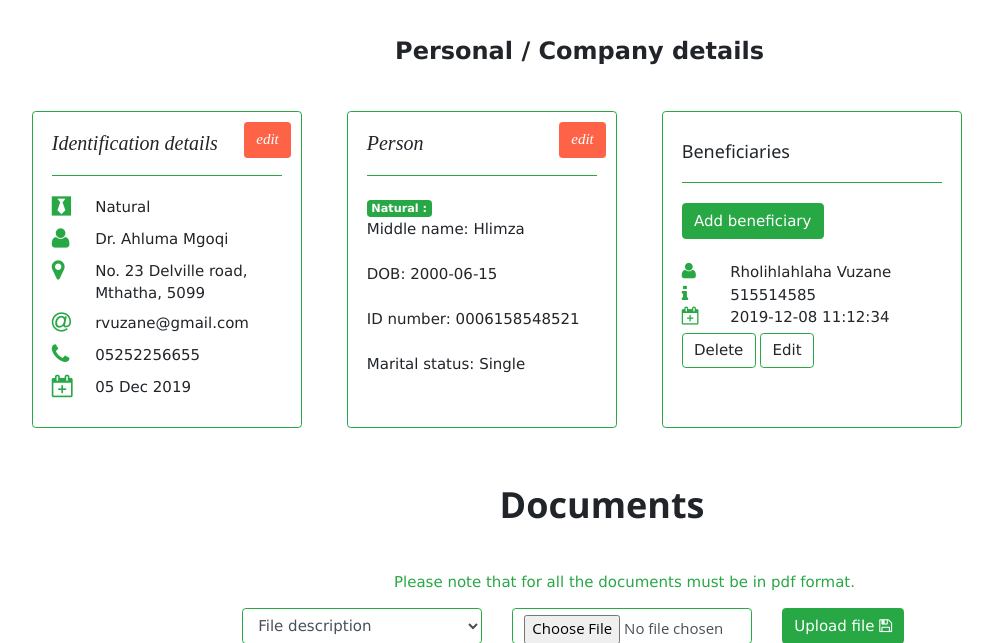
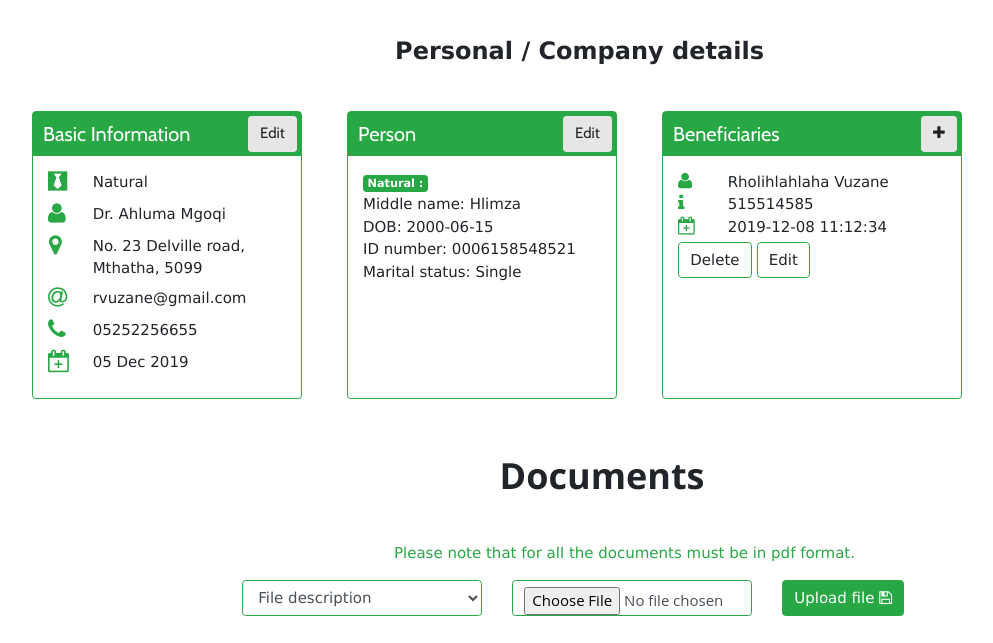
Before and after one commit to masibulelemgoqi/kunokhar-ctp, a PHP site: page /view/work_on_client.php?client_id=12 in a window 1280 px wide. Shown: the part 56-699 px from the top of the page, without its empty margins (38-1031 px from the left). Run offline with PHP 8.4, Linux system fonts and the light colour scheme; the visitor is signed in with stand-in values (Sample User, id 1); data comes from the database, SQL or seed files in the repository; some libraries are stand-ins or nearby versions; some web fonts are replaced.

Commit message:
Styled a lot of pages

```diff
--- a/public/css/style.css
+++ b/public/css/style.css
@@ -2,6 +2,7 @@
 @import url('../fonts/FrontPageNeue.woff');
 @import url('../fonts/junegull.ttf');
 @import url('../fonts/Timeline.ttf');
+@import url('https://fonts.googleapis.com/css?family=Cabin&display=swap');
 
 @font-face {
     font-family: 'prataregular';
@@ -30,7 +31,7 @@ div.upload input {
 .form-control::placeholder {
   font-size: 0.95rem;
   color: #aaa;
-  font-style: italic;
+  font-style: normal;
 }
 
 
@@ -50,10 +51,16 @@ div.upload input {
 .login input {
     background-color: transparent;
     color: white;
+    padding: 0.6em;
+    width: 100%;
+    border: 1px solid #e6e6e6;
+    border-radius: 5px;
 }
 
 .login input:focus {
     background-color: transparent;
+    color: #fff;
+    outline: none;
 }
 
 page {
@@ -211,14 +218,49 @@ textarea
     background: #ffffcc;
 }
 
-.edit_btn
-{
-  background-color: tomato;
-  color: white;
-  position: absolute;
-  right: 10px;
-  top: 10px;
-  transition: 0.6s ease;
+label {
+	font-family: 'Cabin', sans-serif;
+	font-weight: bold;
+}
+
+.card-title {
+	background-color: #28a745;
+	font-family: 'Cabin', sans-serif;
+	font-weight: 550;
+	padding: 0.5em;
+	color: #fff;
+}
+
+.card-text {
+	padding: 1em;
+}
+
+.edit_btn {
+	background-color: #e6e6e6;
+	color: #222;
+	position: absolute;
+	right: 4px;
+	top: 4px;
+	transition: 0.6s ease;
+}
+
+.edit_btn:hover {
+	background-color: #fff !important;
+	color: #222 !important;
+}
+
+.add-btn {
+	background-color: #e6e6e6;
+	color: #222;
+	position: absolute;
+	right: 4px;
+	top: 4px;
+	transition: 0.6s ease;
+}
+
+.add-btn:hover {
+	background-color: #fff !important;
+	color: #222 !important;
 }
 
 .text-tomato
--- a/view/beneficiary.php
+++ b/view/beneficiary.php
@@ -1,12 +1,12 @@
 <div class="card ml-5 border-success" style="width: 20rem;">
-  <div class="card-body">
-    <h5 class="card-title">Beneficiaries </h5><hr class="border-success">
-    <p class="card-text">
+  <div class="card-body p-0">
+    <h4 class="card-title m-0">Beneficiaries <button data-toggle="modal" class="btn add-btn" data-target="#addBeneficiary"><i class="fa fa-plus"></i></button></h4>
+    <div class="card-text">
 
  	  <div class="row ml-0">
 	  <div class="row ml-0">
  	  	<div class="text-center d-flex justify-content-center">
- 			<a href="" class="btn btn-success btn-rounded mb-4" data-toggle="modal" data-target="#addBeneficiary">Add beneficiary</a>
+
 		</div>
 			<div class="modal fade" id="addBeneficiary" tabindex="-1" role="dialog" aria-labelledby="myModalLabel"
 			  aria-hidden="true">
@@ -14,7 +14,7 @@
 			    <div class="modal-content">
 			      <form method="POST" action="">
 				      <div class="modal-header text-center">
-				        <h4 class="modal-title">Beneficiary information</h4>
+				        <h4 class="modal-title font-weight-bold">Beneficiary Information</h4>
 				        <button type="button" class="close" data-dismiss="modal" aria-label="Close">
 				          <span aria-hidden="true">&times;</span>
 				        </button>
@@ -27,21 +27,15 @@
 				          <input type="hidden" id="client_id" value="<?php print($_GET['client_id']);?>" class="form-control validate">
 
 				        <div class="md-form mb-3">
-				          <i class="fa fa-user prefix grey-text"></i>
-				          <input type="name" id="b_fname" class="form-control validate">
-				          <label data-error="wrong" data-success="right" for="fname">First name</label>
+				          <input type="name" id="b_fname" class="form-control validate" placeholder="First Name">
 				        </div>
 
 				        <div class="md-form mb-3">
-				          <i class="fa fa-user prefix grey-text"></i>
-				          <input type="name" id="b_lname" class="form-control validate">
-				          <label data-error="wrong" data-success="right" for="lname">Last name</label>
+				          <input type="name" id="b_lname" class="form-control validate" placeholder="Last Name">
 				        </div>
 
 				        <div class="md-form mb-3">
-				          <i class="fa fa-user prefix grey-text"></i>
-				          <input type="name" id="b_id_number" class="form-control validate">
-				          <label data-error="wrong" data-success="right" for="id_number">ID number</label>
+				          <input type="name" id="b_id_number" class="form-control validate" placeholder="ID Number">
 				        </div>
 
 				      </div>
@@ -105,7 +99,7 @@
 			    <div class="modal-content">
 			      <form method="POST" action="">
 				      <div class="modal-header text-center">
-				        <h4 class="modal-title w-100 font-weight-bold">Beneficiary information</h4>
+				        <h4 class="modal-title font-weight-bold">Beneficiary Information</h4>
 				        <button type="button" class="close" data-dismiss="modal" aria-label="Close">
 				          <span aria-hidden="true">&times;</span>
 				        </button>
@@ -117,21 +111,15 @@
 
 
 				        <div class="md-form mb-3">
-				          <i class="fa fa-user prefix grey-text"></i>
-				          <input type="name" id="b_fname<?php print($beneficiary['b_id']);?>" class="form-control validate" value="<?php print($beneficiary['b_fname']);?>">
-				          <label data-error="wrong" data-success="right" for="fname">First name</label>
+				          <input type="name" placeholder="First Name" id="b_fname<?php print($beneficiary['b_id']);?>" class="form-control validate" value="<?php print($beneficiary['b_fname']);?>">
 				        </div>
 
 				        <div class="md-form mb-3">
-				          <i class="fa fa-user prefix grey-text"></i>
-				          <input type="name" id="b_lname<?php print($beneficiary['b_id']);?>" class="form-control validate" value="<?php print($beneficiary['b_lname']);?>">
-				          <label data-error="wrong" data-success="right" for="lname">Last name</label>
+				          <input type="name" placeholder="Last Name" id="b_lname<?php print($beneficiary['b_id']);?>" class="form-control validate" value="<?php print($beneficiary['b_lname']);?>">
 				        </div>
 
 				        <div class="md-form mb-3">
-				          <i class="fa fa-user prefix grey-text"></i>
-				          <input type="name" id="b_id_number<?php print($beneficiary['b_id']);?>" class="form-control validate" value="<?php print($beneficiary['b_id_number']);?>">
-				          <label data-error="wrong" data-success="right" for="id_number">ID number</label>
+				          <input type="name" placeholder="ID Number" id="b_id_number<?php print($beneficiary['b_id']);?>" class="form-control validate" value="<?php print($beneficiary['b_id_number']);?>">
 				        </div>
 
 				      </div>
@@ -149,6 +137,6 @@
  	  	?>
 
  	  </div>
- 	</p>
+ 	</div>
 </div>
 </div>
--- a/view/identfication_details.php
+++ b/view/identfication_details.php
@@ -1,9 +1,9 @@
 <div class="card border border-success" style="width: 18rem;">
-	<div class="card-body">
+	<div class="card-body p-0">
 
-		<h4 class="card-title m-0" style="font-family: 'prataregular', Serif; font-style: italic; ">Identification details
-		<button class="btn edit_btn" onclick="update_identification(<?php echo $_GET['client_id'];?>);">edit</button>
-		</h4><hr class="border-success">
+		<h4 class="card-title m-0">Basic Information
+			<button class="btn edit_btn" onclick="update_identification(<?php echo $_GET['client_id'];?>);">Edit</button>
+		</h4>
 		<div class="card-text" id="view_ident">
 			<?php
 				$client_identification = $work->get_client($_GET['client_id']);
@@ -20,7 +20,7 @@
 			</div>
 
 			<div class="row mb-2">
-				<div class="col-sm-2">
+				<div class="col-sm-2 text-center">
 						<i class="fa fa-user text-success" style="font-size: 150%;"></i>
 				</div>
 
@@ -30,7 +30,7 @@
 
 			</div>
 			<div class="row mb-2">
-				<div class="col-sm-2">
+				<div class="col-sm-2 w3-center">
 						<i class="fa fa-map-marker text-success" style="font-size: 150%;"></i>
 				</div>
 
--- a/view/natural.php
+++ b/view/natural.php
@@ -1,16 +1,16 @@
 
 <div class="card ml-5 border-success" style="width: 18rem;">
-  <div class="card-body">
-    <h4 class="card-title m-0" style="font-family: 'prataregular', Serif; font-style: italic; ">Person <button class="btn edit_btn" id="edit_natural" style="margin-left: 50%;">edit</h4><hr class="border-success">
+  <div class="card-body p-0">
+    <h4 class="card-title m-0">Person <button class="btn edit_btn" id="edit_natural" style="margin-left: 50%;">Edit</h4>
     <div class="card-text" id="natural_view">
  	  <div class="row ml-0 badge badge-success">
  	  	<?php print($client_identification['client_person']." :");?>
  	  </div>
  	  <div class="row ml-0">
- 	  	<div>Middle name: <?php print(" ".$natural['n_middle_name']);?></div><br><br>
- 	  	<div>DOB: <?php print(" ".$natural['n_dob']);?></div><br><br>
- 	  	<div>ID number: <?php print(" ".$natural['n_id_number']);?></div><br><br>
- 	  	<div>Marital status: <?php print(" ".$natural['n_marital_status']);?></div><br><br>
+ 	  	<div>Middle name: <?php print(" ".$natural['n_middle_name']);?></div><br>
+ 	  	<div>DOB: <?php print(" ".$natural['n_dob']);?></div><br>
+ 	  	<div>ID number: <?php print(" ".$natural['n_id_number']);?></div><br>
+ 	  	<div>Marital status: <?php print(" ".$natural['n_marital_status']);?></div><br>
  	  	<?php
  	  		if($natural['n_marital_status'] == "Married")
  	  		{
@@ -25,25 +25,25 @@
  	  <div class="row ml-0 badge badge-success">
  	  	<?php print($client_identification['client_person']." :");?>
  	  </div>
- 	  <div class="row ml-0">
+ 	  <div class="row">
  	  	<div id="ne_status"></div>
  	  	<form action="" method="POST">
  	  		<input type="hidden" id="ne_id" value="<?php print($natural['n_id']);?>">
-	 	  	<div class="row mr-1">
+	 	  	<div class="row m-2">
 	 	  		<label>Middle name:</label>
-	 	  		<input type="name" id="ne_middle_name" value="<?php print($natural['n_middle_name']);?>" class="form-control mb-3 border-success" placeholder="middle name">
+	 	  		<input type="name" id="ne_middle_name" value="<?php print($natural['n_middle_name']);?>" class="form-control mb-2 border-success" placeholder="middle name">
 	 	  	</div>
-	 	  	<div class="row">
+	 	  	<div class="row m-2">
 	 	  		<label>DOB:</label>
-	 	  		<input type="date" id="ne_dob" value="<?php print($natural['n_dob']);?>" class="form-control mb-3 mr-4 border-success" >
+	 	  		<input type="date" id="ne_dob" value="<?php print($natural['n_dob']);?>" class="form-control mb-2 border-success" >
 	 	  	</div>
-	 	  	<div class="row mr-1">
+	 	  	<div class="row m-2">
 	 	  		<label>ID number:</label>
-	 	  		<input type="number" id="ne_id_number" value="<?php print($natural['n_id_number']);?>" class="form-control mb-3 mr-4 border-success">
+	 	  		<input type="number" id="ne_id_number" value="<?php print($natural['n_id_number']);?>" class="form-control mb-2 border-success">
 	 	  	</div>
-	 	  	<div class="row">
+	 	  	<div class="row m-2">
 	 	  		<label>Marital status:</label>
-	 	  		<select id="ne_marital_status" class="form-control mb-3 mr-4 border-success">
+	 	  		<select id="ne_marital_status" class="form-control mb-2 border-success">
 	 	  			<option class="text-disabled" value="<?php print($natural['n_marital_status']);?>"><?php print($natural['n_marital_status']);?>
 	 	  			(currently selected)
 	 	  			</option>
@@ -52,9 +52,9 @@
 	 	  		</select>
 	 	  	</div>
 
-	 	  	<div class="row m_type">
+	 	  	<div class="row m-2 m_type">
 	 	  		<label>Marriage type:</label>
-	 	  		<select id="ne_marriage_type" class="form-control mb-3 mr-4 border-success">
+	 	  		<select id="ne_marriage_type" class="form-control mb-2 border-success">
 	 	  			<option class="text-disabled" value="<?php print($natural['n_marriage_type']);?>"><?php print($natural['n_marriage_type']);?>
 	 	  			(currently selected)
 	 	  			</option>
@@ -62,8 +62,10 @@
 	 	  			<option value="Customary">Customary</option>
 	 	  		</select>
 	 	  	</div>
-	 	  	<button class="btn btn-danger" id="cancel_edit_natural"> Cancel</button>
-	 	  	<button class="btn btn-success" id="edit_natural_save">Save <i class="fa fa-save"></i></button>
+	 	  	<div class="m-2">
+	 	  		<button class="btn btn-danger" id="cancel_edit_natural"> Cancel</button>
+	 	  		<button class="btn btn-success" id="edit_natural_save">Save <i class="fa fa-save"></i></button>
+	 	  	</div>
  	  	</form>
  	  </div>
  	</div>
@@ -86,8 +88,8 @@
      {
      ?>
 <div class="card ml-5 border-success" style="width: 30rem;">
-  <div class="card-body">
-    <h4 class="card-title" style="font-family: 'prataregular', Serif; font-style: italic; "> Civil Marriage <button class="btn edit_btn " id="view_edit_civil">edit</button> </h4><hr class="border-success">
+  <div class="card-body p-0">
+    <h4 class="card-title" style="font-family: 'prataregular', Serif; font-style: italic; "> Civil Marriage <button class="btn edit_btn " id="view_edit_civil">edit</button> </h4>
     <div class="card-text">
       <div class="row m-0" id="civil_view_container">
         <div class="ml-3">
--- a/view/work_on_client.php
+++ b/view/work_on_client.php
@@ -65,7 +65,7 @@ textarea, input {
 
     <div class="card ml-5" style="width: 18rem;">
         <div class="card-body">
-            <h5 class="card-title font-weight-bold">Person </button></h5><hr>
+            <h5 class="card-title font-weight-bold">Person</h5><hr>
             <p class="card-text">
                 <div id="j_status" class="ml-0"></div>
                 <div class="row ml-0 badge badge-success">
@@ -73,7 +73,6 @@ textarea, input {
                 </div>
 
                 <div class="m-1">
-
                     <form method="POST" action="">
                         <input type="hidden" class="form-control mb-3" id="client_id" value="<?php print($_GET['client_id'])?>">
                         <input type="name" class="form-control mb-3" id="company_name" placeholder="company name">
```
Also changed, not shown: index.php (+6 -14 lines), style.php (+19 -0 lines), view/company_member.php (+21 -25 lines), view/juristic.php (+14 -14 lines), view/stake_holder.php (+27 -26 lines), view/worker.php (+32 -49 lines). Lines whose indentation alone changed are shown as unchanged.
